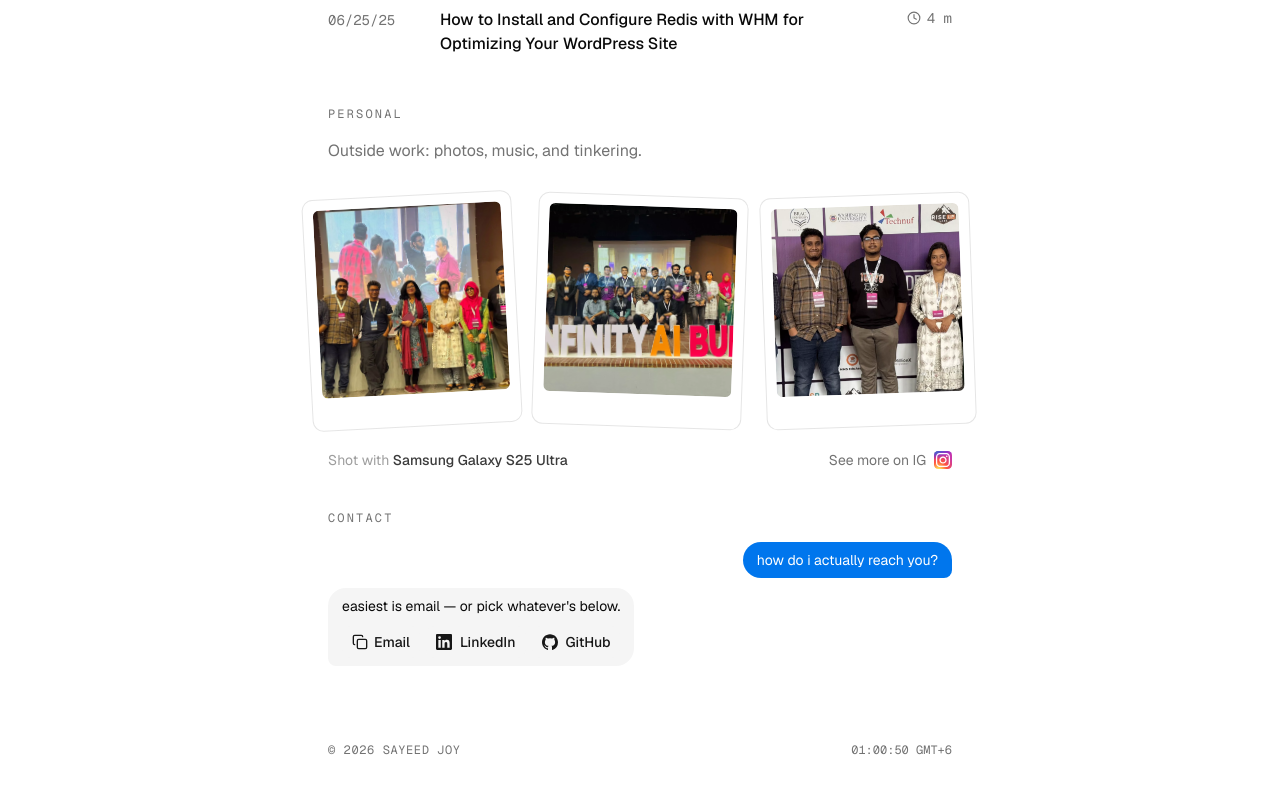
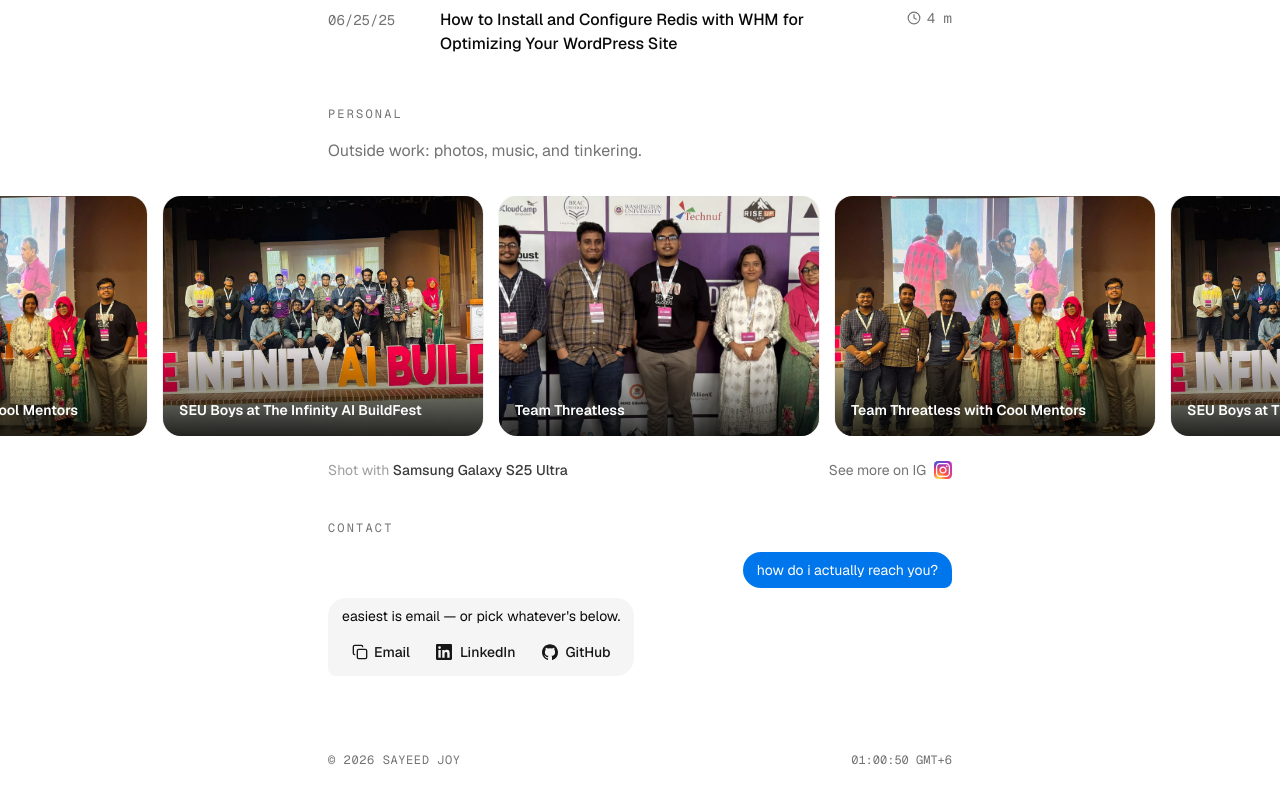
Before and after one commit to sayeedjoy/devfolio, a Next.js app: page / in a window 1280 px wide. Shown: the part 1322-2122 px from the top of the page. Built offline with nearby package versions, Linux system fonts and the light colour scheme; no server answers.

Commit message:
fix: image auto sliding issue

```diff
--- a/app/globals.css
+++ b/app/globals.css
@@ -142,6 +142,10 @@
     }
   html {
     @apply font-sans;
+    /* Full-bleed rows (the photo marquee) are 100vw inside a max-w-2xl
+       column; clip — not hidden — keeps that from adding a page scrollbar
+       without turning <html> into a scroll container and breaking sticky. */
+    overflow-x: clip;
     }
 }
 
--- a/components/photo-slider.tsx
+++ b/components/photo-slider.tsx
@@ -5,120 +5,198 @@ import { useEffect, useRef } from "react"
 
 import { cn } from "@/lib/utils"
 
-// Per-photo tilt (desktop only) for the loosely scattered, hand-placed feel.
-// Applied at sm+ so the mobile slider stays upright and clean.
-const TILTS = [
-  "sm:-rotate-3",
-  "sm:rotate-2",
-  "sm:-rotate-2",
-  "sm:rotate-3",
-  "sm:-rotate-1",
-]
+type Photo = { src: string; caption?: string; title?: string }
 
-type Photo = { src: string; caption?: string }
+// Marquee speed, in CSS pixels per second. Slow enough to read a caption in
+// passing, fast enough that the row never looks frozen.
+const SPEED_MOBILE = 22
+const SPEED_DESKTOP = 34
+
+// How long the auto-scroll stays out of the way after the visitor drags,
+// flicks, or wheels the row themselves.
+const RESUME_DELAY_MS = 1600
+
+// The loop only works if one copy of the list is at least as wide as the
+// viewport — otherwise the row can't scroll far enough to reach the rewind
+// point and the browser clamps it, which reads as "the slider is broken".
+// A card is at most 320px + 16px gap, so 12 items covers a 4K screen; short
+// galleries repeat themselves to get there.
+const MIN_ITEMS_PER_COPY = 12
 
 /**
- * Horizontal photo row with a different frame per breakpoint:
- * - Mobile: large frameless, full-bleed rounded photos in a snap slider that
- *   auto-advances.
- * - Desktop: white "polaroid" matte cards, scattered and static.
+ * Full-bleed photo marquee.
  *
- * Receives only non-sensitive photo data (src + caption) so the rest of the
- * dataset stays server-side.
+ * The track holds two identical copies of the list, so scrolling past the
+ * width of the first copy can be rewound by exactly that width without any
+ * visible seam — an infinite loop with no clones to manage.
+ *
+ * Motion is driven by `scrollLeft` rather than a CSS transform on purpose:
+ * the row stays a real scroll container, so touch swiping, trackpad flicks,
+ * and keyboard scrolling all keep working while the animation runs.
+ *
+ * Receives only non-sensitive photo data (src + caption/title) so the rest of
+ * the dataset stays server-side.
  */
 export function PhotoSlider({ photos }: { photos: Photo[] }) {
   const scrollerRef = useRef<HTMLDivElement>(null)
+  const trackRef = useRef<HTMLUListElement>(null)
 
   useEffect(() => {
     const el = scrollerRef.current
-    if (!el || photos.length < 2) return
+    const track = trackRef.current
+    if (!el || !track || photos.length < 2) return
 
-    const isMobile = window.matchMedia("(max-width: 639px)")
-    const reduce = window.matchMedia("(prefers-reduced-motion: reduce)")
+    const desktop = window.matchMedia("(min-width: 640px)")
 
-    let timer: ReturnType<typeof setInterval> | undefined
-    let paused = false
+    let raf = 0
+    let last = 0
+    // Sub-pixel position we own; `scrollLeft` is rounded by some browsers, so
+    // accumulating directly on it would stall at these speeds.
+    let offset = 0
+    let holdUntil = 0
+    // Set while we write `scrollLeft` ourselves, so the scroll handler can
+    // tell our own motion apart from the visitor's.
+    let syncing = false
 
-    const advance = () => {
-      if (paused) return
-      const first = el.firstElementChild as HTMLElement | null
-      if (!first) return
-      const gap = parseFloat(getComputedStyle(el).columnGap) || 16
-      const slide = first.offsetWidth + gap
-      const maxScroll = el.scrollWidth - el.clientWidth
-      // Loop back to the start once we reach the end.
-      const next = el.scrollLeft + slide > maxScroll + 4 ? 0 : el.scrollLeft + slide
-      el.scrollTo({ left: next, behavior: "smooth" })
+    // Each item carries its gap as a right margin, so one copy of the list
+    // measures exactly one loop period.
+    let loop = 0
+
+    const measure = () => {
+      // Never ask for more scroll than the container can actually give, or the
+      // browser clamps `scrollLeft` and the row stalls at the far end. On a
+      // correctly sized track these are equal and the rewind is invisible.
+      loop = Math.min(track.offsetWidth, el.scrollWidth - el.clientWidth)
+      if (loop > 0) offset = offset % loop
     }
 
-    const start = () => {
-      clearTimer()
-      if (isMobile.matches && !reduce.matches) {
-        timer = setInterval(advance, 2800)
-      }
-    }
-    const clearTimer = () => {
-      if (timer) clearInterval(timer)
-      timer = undefined
+    measure()
+
+    const step = (now: number) => {
+      raf = requestAnimationFrame(step)
+      const dt = last ? Math.min((now - last) / 1000, 0.05) : 0
+      last = now
+
+      if (now < holdUntil || loop <= 0) return
+
+      const speed = desktop.matches ? SPEED_DESKTOP : SPEED_MOBILE
+      offset = (offset + speed * dt) % loop
+      syncing = true
+      el.scrollLeft = offset
     }
 
-    // Pause while the user is actively touching/dragging the row.
-    const pause = () => {
-      paused = true
+    const onScroll = () => {
+      if (syncing) {
+        syncing = false
+        return
       }
-    const resume = () => {
-      paused = false
+      // A manual scroll: adopt its position, and rewind once it crosses into
+      // the second copy so the visitor can keep swiping forever too.
+      if (loop > 0 && el.scrollLeft >= loop) {
+        syncing = true
+        el.scrollLeft -= loop
+      }
+      offset = loop > 0 ? el.scrollLeft % loop : el.scrollLeft
     }
 
-    start()
-    isMobile.addEventListener("change", start)
-    el.addEventListener("pointerdown", pause)
-    window.addEventListener("pointerup", resume)
-    el.addEventListener("touchstart", pause, { passive: true })
-    window.addEventListener("touchend", resume)
+    const hold = () => {
+      holdUntil = Number.POSITIVE_INFINITY
+    }
+    const release = () => {
+      holdUntil = performance.now() + RESUME_DELAY_MS
+    }
+    const nudge = () => {
+      holdUntil = performance.now() + RESUME_DELAY_MS
+    }
+    // Watch both: the track sets the loop period, the scroller sets the
+    // clamp. A breakpoint change moves either one.
+    const ro = new ResizeObserver(measure)
+    ro.observe(track)
+    ro.observe(el)
+
+    el.addEventListener("scroll", onScroll, { passive: true })
+    el.addEventListener("wheel", nudge, { passive: true })
+    el.addEventListener("pointerdown", hold)
+    el.addEventListener("touchstart", hold, { passive: true })
+    window.addEventListener("pointerup", release)
+    // Touch scrolling cancels the pointer stream rather than ending it, so
+    // without this the row would stay held forever after a swipe.
+    window.addEventListener("pointercancel", release)
+    window.addEventListener("touchend", release)
+    window.addEventListener("touchcancel", release)
+
+    raf = requestAnimationFrame(step)
 
     return () => {
-      clearTimer()
-      isMobile.removeEventListener("change", start)
-      el.removeEventListener("pointerdown", pause)
-      window.removeEventListener("pointerup", resume)
-      el.removeEventListener("touchstart", pause)
-      window.removeEventListener("touchend", resume)
+      cancelAnimationFrame(raf)
+      ro.disconnect()
+      el.removeEventListener("scroll", onScroll)
+      el.removeEventListener("wheel", nudge)
+      el.removeEventListener("pointerdown", hold)
+      el.removeEventListener("touchstart", hold)
+      window.removeEventListener("pointerup", release)
+      window.removeEventListener("pointercancel", release)
+      window.removeEventListener("touchend", release)
+      window.removeEventListener("touchcancel", release)
     }
   }, [photos.length])
+
+  // One copy of the row, padded out to MIN_ITEMS_PER_COPY so it always spans
+  // the viewport. The same files repeat, so this costs DOM nodes, not
+  // requests — but a gallery with more photos repeats itself less.
+  const repeat = Math.max(1, Math.ceil(MIN_ITEMS_PER_COPY / photos.length))
+  const row = Array.from({ length: repeat }, () => photos).flat()
+
+  // Two copies of that row. The second is a decorative stand-in for the first,
+  // so it stays out of the accessibility tree.
+  const copies = photos.length > 1 ? [0, 1] : [0]
 
   return (
     <div
       ref={scrollerRef}
-      className="mt-8 -mx-6 flex snap-x snap-mandatory items-center gap-4 overflow-x-auto px-6 py-4 [scrollbar-width:none] sm:mx-0 sm:snap-none sm:justify-center sm:gap-5 sm:overflow-visible sm:px-0 sm:py-0 [&::-webkit-scrollbar]:hidden"
+      // Break out of the max-w-2xl column and run the row edge to edge, the
+      // way the section reads on a wide screen. `html { overflow-x: clip }`
+      // in globals.css keeps the 100vw width from adding a page scrollbar.
+      className="relative left-1/2 mt-8 w-screen -translate-x-1/2 [scrollbar-width:none] overflow-x-auto overscroll-x-contain [&::-webkit-scrollbar]:hidden"
     >
-      {photos.map((photo, i) => (
+      <div className="flex w-max px-4 sm:px-6">
+        {copies.map((copy) => (
+          <ul
+            key={copy}
+            ref={copy === 0 ? trackRef : undefined}
+            aria-hidden={copy > 0 || undefined}
+            className="flex"
+          >
+            {row.map((photo, i) => (
+              <li key={i} className="mr-3 shrink-0 sm:mr-4">
                 <figure
-          key={i}
                   className={cn(
-            "group relative shrink-0 snap-center bg-white transition-transform duration-500 ease-[cubic-bezier(0.22,1,0.36,1)] hover:z-10",
-            // Mobile: large, frameless, full-bleed rounded card.
-            "w-[80vw] max-w-[22rem] rounded-3xl ring-1 ring-white/15",
-            // Desktop: white polaroid matte (bottom-heavy), scattered + lift on hover.
-            "sm:w-52 sm:max-w-none sm:rounded-lg sm:p-2.5 sm:pb-8 sm:ring-black/10 sm:hover:-translate-y-2 sm:hover:rotate-0",
-            TILTS[i % TILTS.length]
+                    "group relative overflow-hidden rounded-2xl bg-muted ring-1 ring-black/5 dark:ring-white/10",
+                    "aspect-[4/3] w-[78vw] max-w-[21rem] sm:w-72 lg:w-80"
                   )}
                 >
-          <div className="relative aspect-square w-full overflow-hidden rounded-[inherit] sm:rounded-sm">
                   <Image
                     src={photo.src}
-              alt={photo.caption ?? ""}
+                    alt={copy > 0 ? "" : (photo.title ?? photo.caption ?? "")}
                     fill
                     quality={100}
-              // Mobile photos fill ~80vw, so request that width; desktop matte
-              // holds a ~208px print. next/image adds the 2×/3× srcset on top,
-              // keeping every photo crisp and full-resolution on HiDPI screens.
-              sizes="(min-width: 640px) 208px, 80vw"
-              className="object-cover transition-transform duration-500 ease-[cubic-bezier(0.22,1,0.36,1)] group-hover:scale-[1.03]"
+                    // ~78vw on mobile, a fixed print on sm+. next/image layers
+                    // the 2×/3× srcset on top so HiDPI screens stay crisp.
+                    sizes="(min-width: 1024px) 320px, (min-width: 640px) 288px, 78vw"
+                    className="object-cover transition-transform duration-700 ease-[cubic-bezier(0.22,1,0.36,1)] group-hover:scale-[1.04]"
                   />
+
+                  {photo.title ? (
+                    <figcaption className="absolute inset-x-0 bottom-0 bg-gradient-to-t from-black/80 via-black/40 to-transparent px-4 pt-10 pb-3.5 text-sm leading-snug font-semibold text-white sm:pt-12 sm:pb-4">
+                      <span className="line-clamp-2">{photo.title}</span>
+                    </figcaption>
+                  ) : null}
+                </figure>
+              </li>
+            ))}
+          </ul>
+        ))}
       </div>
-        </figure>
-      ))}
     </div>
   )
 }
--- a/data/personal.ts
+++ b/data/personal.ts
@@ -2,10 +2,25 @@ import type { Personal } from "./types"
 
 export const personal: Personal = {
   intro: "Outside work: photos, music, and tinkering.",
+  // `title` is drawn over the photo in the slider; `caption` credits the gear
+  // once, under the row. The slider repeats short lists to fill a wide screen,
+  // so more photos here means less visible repetition.
   photos: [
-    { src: "/photos/i1.webp", caption: "Shot with Samsung Galaxy S25 Ultra" },
-    { src: "/photos/i2.webp", caption: "Shot with Samsung Galaxy S25 Ultra" },
-    { src: "/photos/i3.webp", caption: "Shot with Samsung Galaxy S25 Ultra" },
+    {
+      src: "/photos/i1.webp",
+      title: "Team Threatless with Cool Mentors",
+      caption: "Shot with Samsung Galaxy S25 Ultra",
+    },
+    {
+      src: "/photos/i2.webp",
+      title: "SEU Boys at The Infinity AI BuildFest",
+      caption: "Shot with Samsung Galaxy S25 Ultra",
+    },
+    {
+      src: "/photos/i3.webp",
+      title: "Team Threatless",
+      caption: "Shot with Samsung Galaxy S25 Ultra",
+    },
   ],
   instagram: "https://instagram.com/sayeedjoy",
 }
--- a/data/types.ts
+++ b/data/types.ts
@@ -84,7 +84,9 @@ export interface Experience {
 
 export interface Personal {
   intro: string
-  photos: { src: string; caption?: string }[]
+  // `caption` credits the gear (surfaced once, under the row); `title` is the
+  // optional label drawn over the photo in the slider.
+  photos: { src: string; caption?: string; title?: string }[]
   instagram?: string
   spotify?: string
 }
```
Lines whose indentation alone changed are shown as unchanged.
